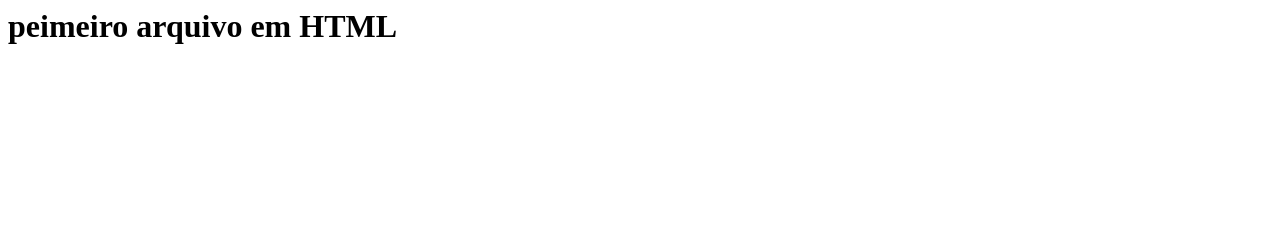
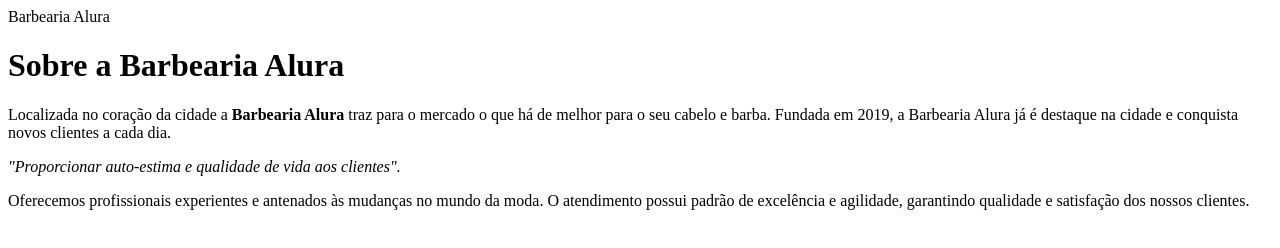
Before and after one commit to Gpsin20/primeiro-reposit-rio, a plain HTML site: page index.html in a window 1280 px wide. Drawn offline with Linux system fonts and the light colour scheme.

Commit message:
Add files via upload

```diff
--- a/index.html
+++ b/index.html
@@ -1,3 +1,24 @@
-<html>
-  <h1>peimeiro arquivo em HTML </h1>
+<!DOCTYPE html>
+<html lang="pt-br">
+
+<head>
+    <meta charset="UTF-8"
+    <title>Barbearia Alura</title>
+</head>
+<body>
+
+</body>
+
+
+
+<h1>Sobre a Barbearia Alura</h1>
+
+<p>Localizada no coração da cidade a <strong> Barbearia Alura</strong> traz para o mercado o que há de melhor para o seu cabelo e barba.
+Fundada em 2019, a Barbearia Alura já é destaque na cidade e conquista novos clientes a cada dia.</p>
+
+<p><em><Nossa missão é:<strong> "Proporcionar auto-estima e qualidade de vida aos clientes"</strong>.</em></em></p>
+
+<p>Oferecemos profissionais experientes e antenados às mudanças no mundo da moda.
+O atendimento possui padrão de excelência e agilidade, garantindo qualidade e satisfação dos nossos clientes.</p>
+
 </html>
```
